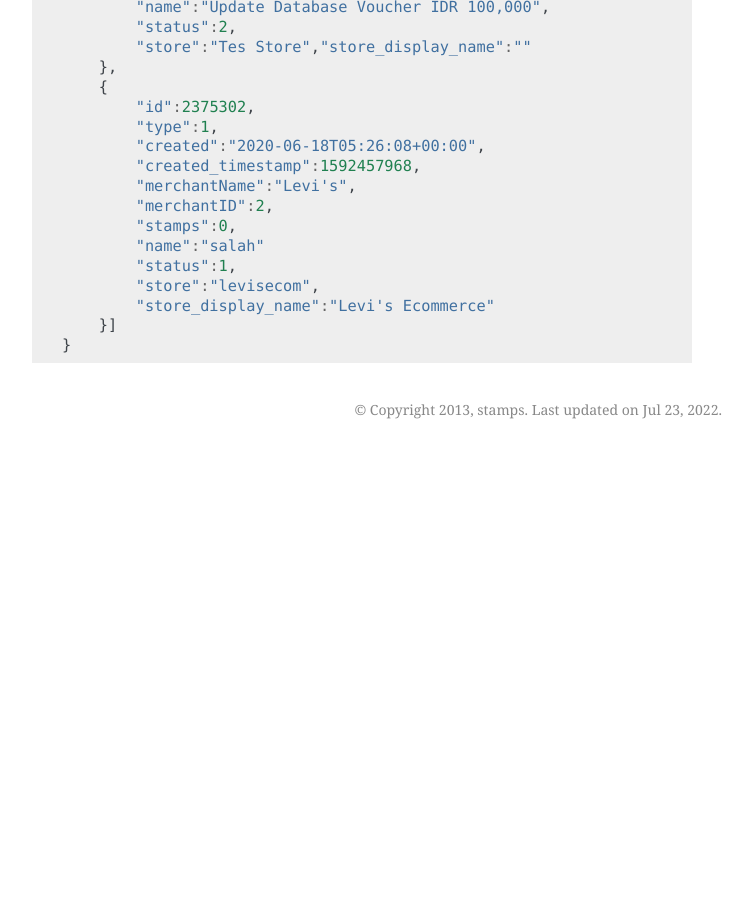
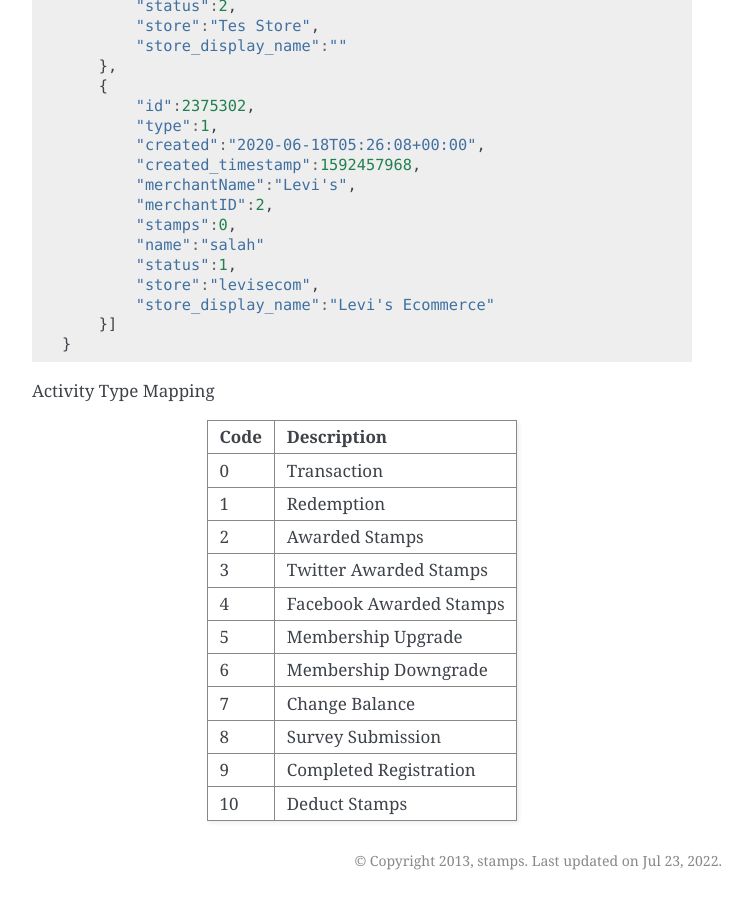
Before and after one commit to ui/stamps-api-docs, a Sphinx documentation site: the page built from source/activity_api.rst, in a window 1280 px wide and 900 px high, scrolled down 2428 px. Shown: the whole window, without its empty margins (388-1140 px from the left). Built offline with Sphinx 7.4.7, drawn with Linux system fonts in a browser that asks for light colours; before the commit the page ends 2877 px from its top, so only the background shows below that; some of the changed text lies outside the part shown.

Commit message:
Add response activity type mapping

```diff
--- a/source/activity_api.rst
+++ b/source/activity_api.rst
@@ -72,7 +70,8 @@ If transaction is successful(JSON):
             "store_display_name":""
         },
         {
-            "id":2588920,"type":1,
+            "id":2588920,
+            "type":1,
             "created":"2020-12-02T08:40:00+00:00",
             "created_timestamp":1606898400,
             "merchantName":"Levi's",
@@ -119,7 +118,8 @@ If transaction is successful(JSON):
             "stamps":0,
             "name":"Update Database Voucher IDR 100,000",
             "status":2,
-            "store":"Tes Store","store_display_name":""
+            "store":"Tes Store",
+            "store_display_name":""
         },
         {
             "id":2375302,
@@ -135,3 +135,22 @@ If transaction is successful(JSON):
             "store_display_name":"Levi's Ecommerce"
         }]
     }
+
+
+Activity Type Mapping
+
+=================== ===========
+Code                Description
+=================== ===========
+0                   Transaction
+1                   Redemption
+2                   Awarded Stamps
+3                   Twitter Awarded Stamps
+4                   Facebook Awarded Stamps
+5                   Membership Upgrade
+6                   Membership Downgrade
+7                   Change Balance
+8                   Survey Submission
+9                   Completed Registration
+10                  Deduct Stamps
+=================== ===========
```
Also changed, not shown: other parts of source/activity_api.rst (+0 -2 lines).
